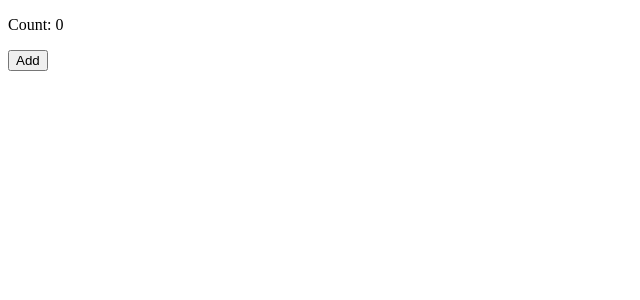
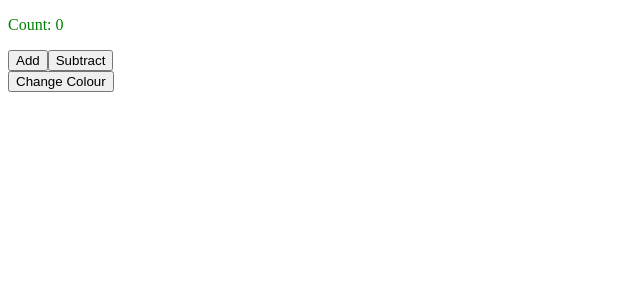
Before and after one commit to ChristinaW44/ReactFullWebsiteTutorial, a React (Vite) app in the folder my-react-app/: page / in a window 1280 px wide. Shown: the top 300 px of the page, without its empty margins (0-640 px from the left). Built offline with nearby package versions, Linux system fonts and the light colour scheme.

Commit message:
adding dependencies to useEffect

```diff
--- a/my-react-app/src/MyComponent.jsx
+++ b/my-react-app/src/MyComponent.jsx
@@ -161,19 +161,31 @@ import React, {useState, useEffect} from "react";
 
 function MyComponent(){
     const [count, setCount] = useState(0);
+    const [colour, setColour] = useState("green");
 
     useEffect(() => {
-        document.title = `Count: ${count}`;
-    });
+        document.title = `Count: ${count} ${colour}`;
+    }, [count, colour]);
 
     function addCount(){
         setCount(c => c + 1);
     }
 
+    function subCount(){
+        setCount(c => c - 1);
+    }
+
+    function changeColour(){
+        setColour(c => c === "green" ? "red" : "green");
+    }
+
     return(
         <>
-            <p>Count: {count}</p>
+            <p style={{color: colour}}>Count: {count}</p>
             <button onClick={addCount}>Add</button>
+            <button onClick={subCount}>Subtract</button>
+            <br/>
+            <button onClick={changeColour}>Change Colour</button>
         </>
     )
 }
```
